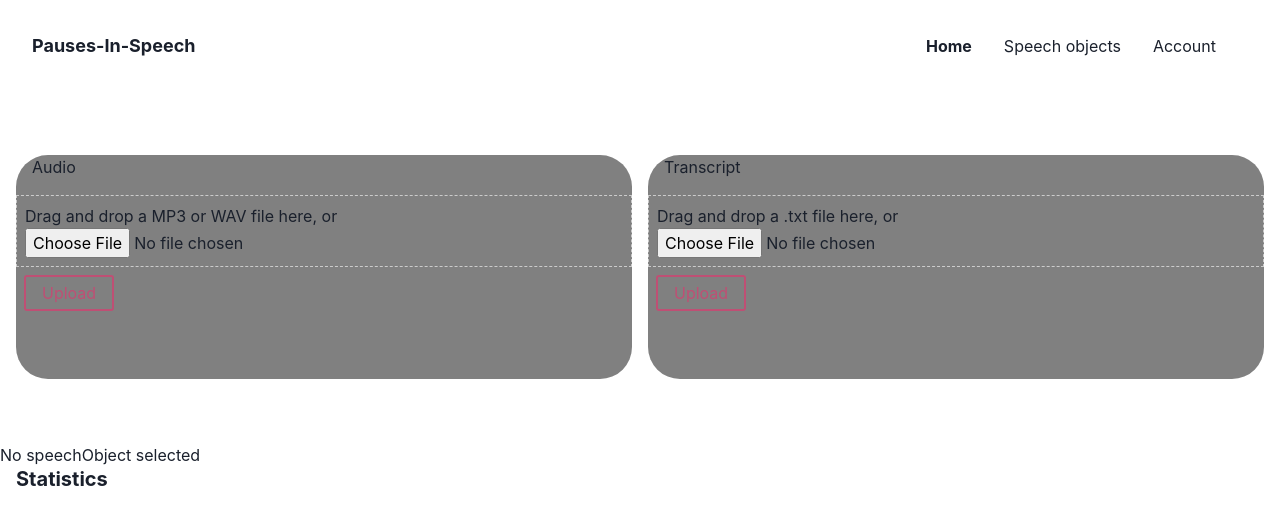
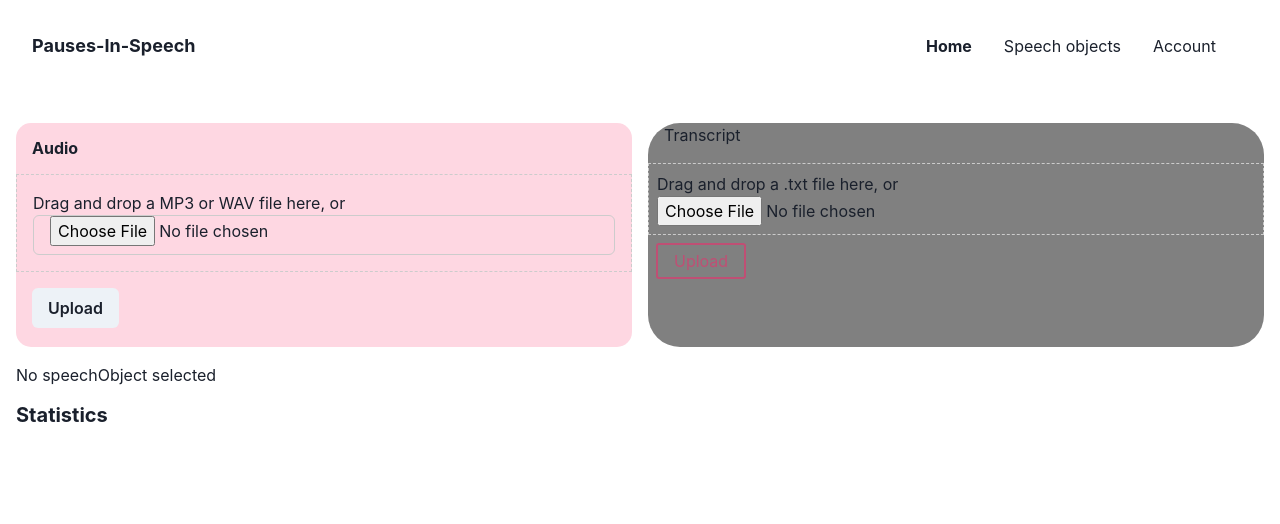
Before and after one commit to Pauses-In-Speech/pis_webapp, a React (Create React App) app: page / in a window 1280 px wide. Shown: the top 524 px of the page. Built offline with nearby package versions, Linux system fonts and the light colour scheme.

Commit message:
rework audio upload

```diff
--- a/src/components/AudioUpload.jsx
+++ b/src/components/AudioUpload.jsx
@@ -1,5 +1,6 @@
 import React, { useState } from 'react';
 import styled from "styled-components";
+import { Box, Text, Button, Heading, Stack, Flex, Input } from '@chakra-ui/react';
 
 function AudioUpload({ onSpeechObjectSelect }) {
   if('REACT_APP_AM_I_IN_A_DOCKER_CONTAINER' in process.env){
@@ -9,29 +10,42 @@ function AudioUpload({ onSpeechObjectSelect }) {
     console.log('No set!');
     console.log(process.env.REACT_APP_AM_I_IN_A_DOCKER_CONTAINER);
   }
-  const [uploadStatus, setUploadStatus] = useState('');
-  const [selectedFile, setSelectedFile] = useState(null);
+  const [audioUploadStatus, setAudioUploadStatus] = useState('');
+  const [transcriptUploadStatus, setTranscriptUploadStatus] = useState('');
+  const [selectedAudioFile, setSelectedAudioFile] = useState(null);
+  const [selectedTranscriptFile, setSelectedTranscriptFile] = useState(null);
 
-  const handleFileSelect = (e) => {
+  const handleAudioFileSelect = (e) => {
     const file = e.target.files[0];
-    setSelectedFile(file);
+    setSelectedAudioFile(file);
   };
 
-  const handleFileDrop = (e) => {
+  const handleTranscriptFileSelect = (e) => {
+    const file = e.target.files[0];
+    setSelectedTranscriptFile(file);
+  };
+
+  const handleAudioFileDrop = (e) => {
     e.preventDefault();
     const file = e.dataTransfer.files[0];
-    setSelectedFile(file);
+    setSelectedAudioFile(file);
   };
 
-  const handleFileUpload = async () => {
-    if (!selectedFile) {
-      setUploadStatus('No file selected');
+  const handleTranscriptFileDrop = (e) => {
+    e.preventDefault();
+    const file = e.dataTransfer.files[0];
+    setSelectedTranscriptFile(file);
+  };
+
+  const handleAudioFileUpload = async () => {
+    if (!selectedAudioFile) {
+      setAudioUploadStatus('No file selected');
       return;
     }
 
-    setUploadStatus('Uploading...');
+    setAudioUploadStatus('Uploading...');
     const formData = new FormData();
-    formData.append('file', selectedFile);
+    formData.append('file', selectedAudioFile);
 
     try {
       const response = await fetch('http://0.0.0.0:8000/audio', {
@@ -39,10 +53,33 @@ function AudioUpload({ onSpeechObjectSelect }) {
         body: formData,
       });
       const data = await response.json();
-      setUploadStatus(`File uploaded at: ${data.audio_id}`);
+      setAudioUploadStatus(`File uploaded at: ${data.audio_id}`);
       onSpeechObjectSelect(data.audio_id);
     } catch (error) {
-      setUploadStatus('Upload failed');
+      setAudioUploadStatus('Upload failed');
+    }
+  };
+
+  const handleTranscriptFileUpload = async () => {
+    if (!selectedTranscriptFile) {
+      setTranscriptUploadStatus('No file selected');
+      return;
+    }
+
+    setTranscriptUploadStatus('Uploading...');
+    const formData = new FormData();
+    formData.append('file', selectedTranscriptFile);
+
+    try {
+      const response = await fetch('http://0.0.0.0:8000/audio', { // change the upload link
+        method: 'POST',
+        body: formData,
+      });
+      const data = await response.json();
+      setTranscriptUploadStatus(`File uploaded at: ${data.audio_id}`);
+      onSpeechObjectSelect(data.audio_id); // TODO: remove this line
+    } catch (error) {
+      setTranscriptUploadStatus('Upload failed');
     }
   };
 
@@ -51,25 +88,20 @@ function AudioUpload({ onSpeechObjectSelect }) {
   };
 
   return (
-    <Wrapper>
-      <Card>
-        <p
-          style={{ padding: '0rem 1rem' }}
+    <Flex m={4} gap={4}>
+      <Box minH={14} rounded="lg" bg="pink.100" width="50%" borderRadius={15}>
+        <Heading size="sm" p={4}>Audio</Heading>
+        <Box border="1px dashed #ccc" bg="pink.100" p={4}
+          onDrop={handleAudioFileDrop}
+          onDragOver={handleDragOver}
+          _hover={{ bg: "purple.200" }}
         >
-          Audio
-        </p>
-        <DragDropArea
-          onDrop={handleFileDrop}
-          onDragOver={handleDragOver}
-        >
-          {selectedFile ? <p>Selected file: {selectedFile.name}</p> : <p>Drag and drop a MP3 or WAV file here, or</p>}
-          <input type="file" accept=".mp3,.wav" onChange={handleFileSelect} />
-        </DragDropArea>
-        <div>
-          <button onClick={handleFileUpload}>Upload</button>
-        </div>
-        {uploadStatus && <div>{uploadStatus}</div>}
-      </Card>
+          {selectedAudioFile ? <Text ml={4}>Selected file: {selectedAudioFile.name}</Text> : <Text>Drag and drop a MP3 or WAV file here, or</Text>}
+          <Input type="file" accept=".mp3,.wav" onChange={handleAudioFileSelect} />
+        </Box>
+        <Button m={4} onClick={handleAudioFileUpload}>Upload</Button>
+        {audioUploadStatus && <Text>{audioUploadStatus}</Text>}
+      </Box>
 
       <Card>
         {/* TODO: add transcript file upload handling */}
@@ -79,18 +111,18 @@ function AudioUpload({ onSpeechObjectSelect }) {
           Transcript
         </p>
         <DragDropArea
-          onDrop={handleFileDrop}
+          onDrop={handleTranscriptFileDrop}
           onDragOver={handleDragOver}
         >
-          {selectedFile ? <p>Selected file: {selectedFile.name}</p> : <p>Drag and drop a .txt file here, or</p>}
-          <input type="file" accept=".txt" onChange={handleFileSelect} />
+          {selectedTranscriptFile ? <p>Selected file: {selectedTranscriptFile.name}</p> : <p>Drag and drop a .txt file here, or</p>}
+          <input type="file" accept=".txt" onChange={handleTranscriptFileSelect} />
         </DragDropArea>
         <div>
-          <button onClick={handleFileUpload}>Upload</button>
+          <button onClick={handleTranscriptFileUpload}>Upload</button>
         </div>
-        {uploadStatus && <div>{uploadStatus}</div>}
+        {transcriptUploadStatus && <div>{transcriptUploadStatus}</div>}
       </Card>
-    </Wrapper>
+    </Flex>
   );
 };
 
--- a/src/components/Player.jsx
+++ b/src/components/Player.jsx
@@ -1,6 +1,5 @@
 import { AspectRatio, Box, Flex, Heading, Image, Text } from '@chakra-ui/react';
 import React, { useState, useEffect } from 'react';
-import AudioUpload from './AudioUpload';
 
 async function fetchSpeechObjectData(speechObject) {
   try {
@@ -26,15 +25,28 @@ async function fetchSpeechObjectAudioData(speechObject) {
   }
 }
 
-async function fetchPauseImage(speechObject) {
+async function fetchPauseImage(speechObject, width=720, height=80) {
+
   try {
-    const response = await fetch(`http://0.0.0.0:8000/speech/pause_image/${speechObject}`);
-    const imageData = await response.blob();
-    console.log(imageData);
-    return imageData;
+    const response = await fetch(`http://0.0.0.0:8000/speech/pause_image/${speechObject}?width=${width}&height=${height}`);
+    const pauseImageData = await response.blob();
+    console.log(pauseImageData);
+    return pauseImageData;
   } catch (error) {
     console.error(error);
     throw new Error("Can't download pause image png.");
+  }
+}
+
+async function fetchAuditokImage(speechObject, width=720, height=80) {
+  try {
+    const response = await fetch(`http://0.0.0.0:8000/speech/auditok_image/${speechObject}?width=${width}&height=${height}`);
+    const auditokImageData = await response.blob();
+    console.log(auditokImageData);
+    return auditokImageData;
+  } catch (error) {
+    console.error(error);
+    throw new Error("Can't download Auditok image png.");
   }
 }
 
@@ -43,7 +55,9 @@ async function fetchPauseImage(speechObject) {
 function Player({ speechObject }) {
   const [data, setData] = useState(null);
   const [audioData, setAudioData] = useState(null);
-  const [imageData, setImageData] = useState(null);
+  const [pauseImageData, setPauseImageData] = useState(null);
+  const [auditokImageData, setAuditokImageData] = useState(null);
+  const playerWidth = Math.floor(window.innerWidth * 1.0);
 
   useEffect(() => {
     if (speechObject) {
@@ -69,33 +83,48 @@ function Player({ speechObject }) {
         });
 
       // Download pause image
-      fetchPauseImage(speechObject)
+      fetchPauseImage(speechObject, playerWidth, 160)
         .then((responseData) => {
           const imageUrl = URL.createObjectURL(responseData);
-          setImageData(imageUrl);
+          setPauseImageData(imageUrl);
         })
         .catch((error) => {
           console.error(error);
-          setImageData(null);
+          setPauseImageData(null);
+        });
+
+      // Download auditok image
+      fetchAuditokImage(speechObject, playerWidth, 160)
+        .then((responseData) => {
+          const imageUrl = URL.createObjectURL(responseData);
+          setAuditokImageData(imageUrl);
+        })
+        .catch((error) => {
+          console.error(error);
+          setAuditokImageData(null);
         });
     }
   }, [speechObject]);
 
 
   if (!speechObject) {
-    return <div>No speechObject selected</div>;
+    return <Box m={4}>No speechObject selected</Box>;
   }
 
   if (!data) {
-    return <div>Fetching...</div>;
+    return <Box m={4}>Fetching...</Box>;
   }
 
   if (!audioData) {
-    return <div>Downloading...</div>
+    return <Box m={4}>Downloading...</Box>
   }
 
-  if (!imageData) {
-    return <div>Generating pause image...</div>
+  if (!auditokImageData) {
+    return <Box m={4}>Generating Auditok image...</Box>
+  }
+
+  if (!pauseImageData) {
+    return <Box m={4}>Generating pause image...</Box>
   }
 
   return (
@@ -116,14 +145,23 @@ function Player({ speechObject }) {
               <source src={audioData} type="audio/mpeg"></source>
             </audio>
           </Box>
-          <Box m={4}>
-            <AspectRatio maxW="100%" ratio={4 / 1} >
+          <Box m={4} ml="65px" mr="210px">
+            {/* <AspectRatio maxW="100%" ratio={4 / 1} > */}
               <Image
-                boxSize="100%"
-                src={imageData}
-                alt="Sound files"
+                // boxSize="100%"
+                src={pauseImageData}
+                alt="Image displaying pauses."
               />
-            </AspectRatio>
+            {/* </AspectRatio> */}
+          </Box>
+          <Box m={4} ml="65px" mr="210px">
+            {/* <AspectRatio maxW="100%" ratio={4 / 1} > */}
+              <Image
+                // boxSize="100%"
+                src={auditokImageData}
+                alt="Image displaying Auditok sound visualization."
+              />
+            {/* </AspectRatio> */}
           </Box>
         </Flex>
       </Box >
--- a/src/components/SpeechObject.jsx
+++ b/src/components/SpeechObject.jsx
@@ -1,14 +1,17 @@
-import { Box, Text, Button, Heading } from '@chakra-ui/react';
+import { Box, Text, Button, Heading, Stack } from '@chakra-ui/react';
 import React, { useEffect, useState } from 'react';
+import { useNavigate } from 'react-router-dom';
 
 function SpeechObject({ identifier, onSpeechObjectSelect }) {
+  const navigate = useNavigate();
+
   const [speechData, setSpeechData] = useState(null);
 
   useEffect(() => {
     fetch(`http://localhost:8000/speech/${identifier}`)
-      .then(response => response.json())
-      .then(data => setSpeechData(data))
-      .catch(error => console.error(error));
+    .then(response => response.json())
+    .then(data => setSpeechData(data))
+    .catch(error => console.error(error));
   }, [identifier]);
 
   if (!speechData) {
@@ -17,12 +20,36 @@ function SpeechObject({ identifier, onSpeechObjectSelect }) {
 
   const { upload_date, transcription } = speechData;
 
+  const handleSelect = (identifier) => {
+    onSpeechObjectSelect(identifier);
+    navigate("/");
+  }
+
+  // Function to handle deleting a speechObject
+  const handleSpeechObjectDelete = (identifier) => {
+    // TODO: check if this object was even selected before selecting null object
+    onSpeechObjectSelect(null);
+
+    // Delete speech object
+    fetch(`http://localhost:8000/audio/${identifier}`, {
+      method: 'DELETE',
+    })
+      .then(() => {
+        // Reload the current page after successful deletion
+        window.location.reload();
+      })
+      .catch(error => console.error(error));
+  };
+
   return (
     <Box border="1px" rounded="lg" bg="pink.100" maxW="20%" p={4}>
       <Heading size="sm">{identifier}</Heading>
-      <Text>{transcription.text.slice(0,160)}...</Text>
+      <Text>{transcription.text.slice(0, 160)}...</Text>
       <Text fontStyle="italic">{`${upload_date.day}/${upload_date.month}/${upload_date.year}`}</Text>
-      <Button onClick={() => onSpeechObjectSelect(identifier)}>Select</Button>
+      <Stack spacing={4} direction="row" align="center">
+      <Button onClick={() => handleSelect(identifier)}>Select</Button>
+      <Button onClick={() => handleSpeechObjectDelete(identifier)}>Delete</Button>
+      </Stack>
     </Box>
   );
 }
```
